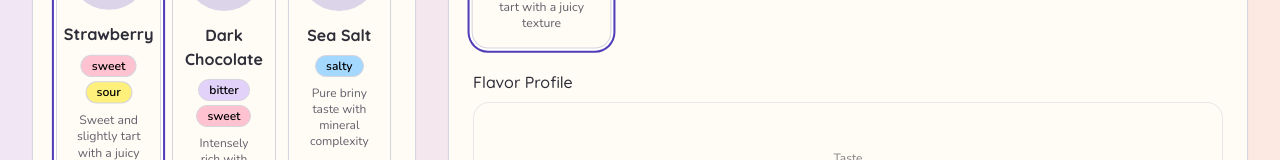
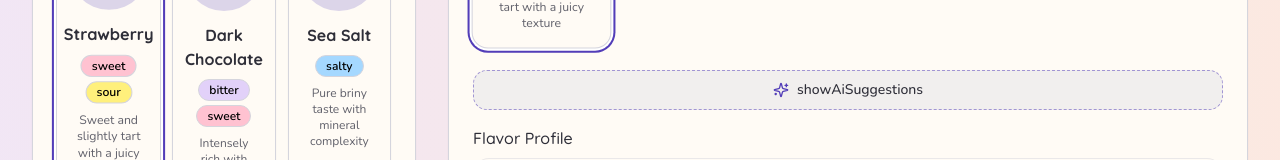
Before and after one commit to s-md-feroz/multi-sensory-flavor, a React (Vite) app: page /flavor-builder in a window 1280 px wide. Both pictures are taken after a click on the element 108 px from the left and 570 px from the top of the page. Shown: the part 497-657 px from the top of the page. Built offline with nearby package versions, Linux system fonts and the light colour scheme.

Commit message:
Add AI-powered ingredient suggestions
Integrate AI to provide ingredient recommendations within the flavor builder, enhancing user experience.

```diff
--- a/src/components/flavor-builder/FlavorMixPanel.tsx
+++ b/src/components/flavor-builder/FlavorMixPanel.tsx
@@ -1,11 +1,13 @@
 
-import React from 'react';
+import React, { useState, useEffect } from 'react';
 import { Card, CardContent } from '@/components/ui/card';
 import { Button } from '@/components/ui/button';
 import { Badge } from '@/components/ui/badge';
-import IngredientCard from './IngredientCard'; // Fixed import
+import { Sparkles } from 'lucide-react';
+import IngredientCard from './IngredientCard';
 import { Ingredient } from '@/utils/flavor';
 import FlavorProfileChart from '@/components/FlavorProfileChart';
+import { getAISuggestions } from '@/utils/flavor/aiSuggestions';
 
 interface FlavorMixPanelProps {
   selectedIngredients: Ingredient[];
@@ -24,6 +26,19 @@ const FlavorMixPanel: React.FC<FlavorMixPanelProps> = ({
   handleSaveFlavorCombination,
   t
 }) => {
+  const [aiSuggestions, setAiSuggestions] = useState<{
+    suggestions: Ingredient[];
+    reasoning: string;
+  }>({ suggestions: [], reasoning: '' });
+
+  const [showAiSuggestions, setShowAiSuggestions] = useState(false);
+
+  // Generate AI suggestions when selected ingredients change
+  useEffect(() => {
+    const suggestions = getAISuggestions(selectedIngredients);
+    setAiSuggestions(suggestions);
+  }, [selectedIngredients]);
+
   return (
     <Card className="mb-6">
       <CardContent className="p-6">
@@ -62,6 +77,42 @@ const FlavorMixPanel: React.FC<FlavorMixPanelProps> = ({
               ))}
             </div>
 
+            {/* AI Suggestion Button */}
+            <div className="mb-4">
+              <Button
+                variant="outline"
+                onClick={() => setShowAiSuggestions(!showAiSuggestions)}
+                className="w-full flex items-center justify-center gap-2 border-dashed border-primary/50 bg-muted/50 hover:bg-primary/10"
+              >
+                <Sparkles size={16} className="text-primary" />
+                {showAiSuggestions ? t('hideAiSuggestions') : t('showAiSuggestions')}
+              </Button>
+            </div>
+
+            {/* AI Suggestions Panel */}
+            {showAiSuggestions && (
+              <div className="bg-primary/5 p-4 rounded-lg mb-6 border border-primary/20">
+                <h4 className="font-medium text-sm flex items-center gap-2 mb-3">
+                  <Sparkles size={14} className="text-primary" />
+                  {t('aiSuggestions')}
+                </h4>
+
+                <p className="text-sm text-muted-foreground mb-3">{aiSuggestions.reasoning}</p>
+
+                <div className="grid grid-cols-1 sm:grid-cols-3 gap-3">
+                  {aiSuggestions.suggestions.map(ingredient => (
+                    <IngredientCard
+                      key={ingredient.id}
+                      ingredient={ingredient}
+                      isSelected={selectedIngredients.some(ing => ing.id === ingredient.id)}
+                      onSelect={handleSelectIngredient}
+                      highlight={true}
+                    />
+                  ))}
+                </div>
+              </div>
+            )}
+
             {/* Add the FlavorProfileChart component here */}
             <div className="mb-6">
               <h4 className="font-medium mb-2">{t('flavorProfile')}</h4>
--- a/src/components/flavor-builder/IngredientCard.tsx
+++ b/src/components/flavor-builder/IngredientCard.tsx
@@ -3,33 +3,42 @@ import React from 'react';
 import { Badge } from '@/components/ui/badge';
 import { Card, CardContent } from '@/components/ui/card';
 import { Ingredient, TasteCategory } from '@/utils/flavor';
-import { Candy } from 'lucide-react';
+import { Candy, Sparkles } from 'lucide-react';
 
 interface IngredientCardProps {
   ingredient: Ingredient;
   isSelected: boolean;
   onSelect: (ingredient: Ingredient) => void;
   tasteCategoriesColors?: Record<TasteCategory, string>;
+  highlight?: boolean; // New prop to highlight AI-suggested ingredients
 }
 
 const IngredientCard = ({
   ingredient,
   isSelected,
   onSelect,
-  tasteCategoriesColors
+  tasteCategoriesColors,
+  highlight = false
 }: IngredientCardProps) => {
   return (
     <Card
       className={`cursor-pointer transition-all ${
         isSelected
           ? 'ring-2 ring-primary ring-offset-2 scale-[1.02]'
-          : 'hover:shadow-md'
+          : highlight
+            ? 'ring-1 ring-primary/30 hover:shadow-md hover:ring-primary/50'
+            : 'hover:shadow-md'
       }`}
       onClick={() => onSelect(ingredient)}
     >
       <CardContent className="p-4 flex flex-col items-center">
-        <div className="w-20 h-20 rounded-full bg-primary/20 flex items-center justify-center mb-3">
-          <Candy className="h-10 w-10 text-primary" />
+        {highlight && !isSelected && (
+          <div className="absolute -top-2 -right-2">
+            <Sparkles size={16} className="text-primary" />
+          </div>
+        )}
+        <div className={`w-20 h-20 rounded-full ${highlight && !isSelected ? 'bg-primary/30' : 'bg-primary/20'} flex items-center justify-center mb-3`}>
+          <Candy className={`h-10 w-10 ${highlight && !isSelected ? 'text-primary' : 'text-primary'}`} />
         </div>
         <h3 className="font-heading font-bold text-center">{ingredient.name}</h3>
         <div className="mt-2 flex flex-wrap gap-1 justify-center">
--- /dev/null
+++ b/src/utils/flavor/aiSuggestions.ts
@@ -0,0 +1,94 @@
+
+import { Ingredient } from './types';
+import { ingredients as allIngredients } from './ingredients';
+
+// This function analyzes the current ingredient selection and returns AI-powered suggestions
+export const getAISuggestions = (
+  selectedIngredients: Ingredient[]
+): {
+  suggestions: Ingredient[];
+  reasoning: string;
+} => {
+  // If no ingredients are selected, return some default suggestions
+  if (selectedIngredients.length === 0) {
+    const defaultSuggestions = allIngredients.slice(0, 3);
+    return {
+      suggestions: defaultSuggestions,
+      reasoning: "Start with these popular base ingredients to build your flavor profile."
+    };
+  }
+
+  // Extract key flavor characteristics
+  const selectedTastes = new Set<string>();
+  const selectedTextures = new Set<string>();
+  const selectedSmells = new Set<string>();
+
+  selectedIngredients.forEach(ing => {
+    ing.taste.forEach(t => selectedTastes.add(t));
+    ing.texture.forEach(t => selectedTextures.add(t));
+    ing.smell.forEach(s => selectedSmells.add(s));
+  });
+
+  // Create a scoring system for AI suggestions
+  const scoredSuggestions = allIngredients
+    .filter(ing => !selectedIngredients.some(selected => selected.id === ing.id))
+    .map(ing => {
+      let score = 0;
+      let reasonPoints: string[] = [];
+
+      // Balance taste profile
+      if (selectedTastes.has('sweet') && ing.taste.includes('salty')) {
+        score += 5;
+        reasonPoints.push("balances sweetness with saltiness");
+      }
+
+      if (selectedTastes.has('sweet') && ing.taste.includes('sour')) {
+        score += 4;
+        reasonPoints.push("adds tartness to complement sweetness");
+      }
+
+      if (selectedTastes.has('salty') && ing.taste.includes('umami')) {
+        score += 4;
+        reasonPoints.push("enhances savory depth");
+      }
+
+      // Create texture contrasts
+      if (selectedTextures.has('creamy') && ing.texture.includes('crunchy')) {
+        score += 3;
+        reasonPoints.push("adds crunch to creamy textures");
+      }
+
+      if (selectedTextures.has('smooth') && ing.texture.includes('crispy')) {
+        score += 3;
+        reasonPoints.push("creates textural contrast");
+      }
+
+      // Complement aromatic profiles
+      const newAromas = ing.smell.filter(smell => !selectedSmells.has(smell));
+      if (newAromas.length > 0) {
+        score += newAromas.length * 2;
+        reasonPoints.push(`introduces ${newAromas.join(", ")} aromas`);
+      }
+
+      return {
+        ingredient: ing,
+        score,
+        reasonPoints
+      };
+    });
+
+  // Sort by score and take top suggestions
+  const topSuggestions = scoredSuggestions
+    .sort((a, b) => b.score - a.score)
+    .slice(0, 3);
+
+  // Generate reasoning explanation based on why these ingredients were suggested
+  const reasoning = topSuggestions.length > 0
+    ? `AI suggests these ingredients because they ${topSuggestions.map(s => s.reasonPoints[0] || "complement your selection").join(", and ")}. This creates a balanced flavor profile.`
+    : "These ingredients will help create a more balanced and complex flavor profile.";
+
+  return {
+    suggestions: topSuggestions.map(s => s.ingredient),
+    reasoning
+  };
+};
--- a/src/utils/flavor/index.ts
+++ b/src/utils/flavor/index.ts
@@ -4,3 +4,4 @@ export * from './types';
 export * from './ingredients';
 export * from './recommendations';
 export * from './profileGenerator';
+export * from './aiSuggestions';
```
